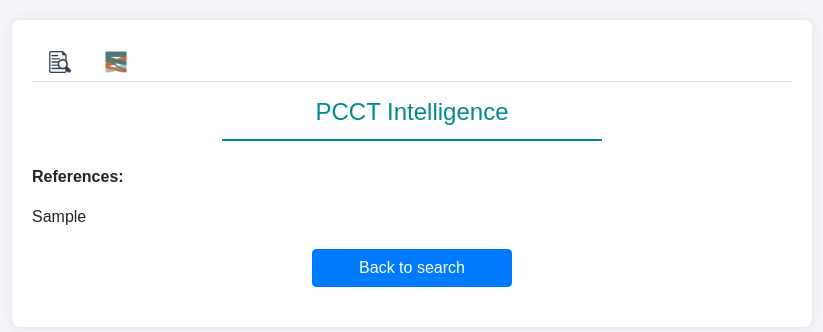
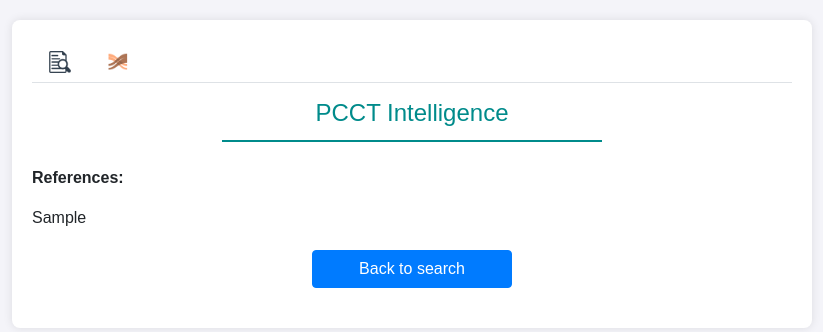
Before and after one commit to pooyansb/nae-int-papers-v8.2, a Flask app: template templates/search.html in a window 1280 px wide. Shown: the top 332 px of the page, without its empty margins (228-1051 px from the left). Run offline with Flask 3, Linux system fonts and the light colour scheme; the template is opened without the code that fills it: most values are stand-ins (such as "Sample title", 1, 10 or a date in 2020); some libraries are stand-ins or nearby versions.

Commit message:
Update search.html

```diff
--- a/templates/search.html
+++ b/templates/search.html
@@ -1,4 +1,4 @@
-<!DOCTYPE html>
+ <!DOCTYPE html>
 <html lang="en">
 <head>
   <meta charset="UTF-8">
@@ -82,8 +82,8 @@
       <li class="nav-item">
         <a class="nav-link {% if active_tab=='sankey' %}active{% endif %}"
            href="{{ url_for('sankey.sankey') }}">
-          <img src="{{ url_for('static', filename='sankey_icon.png') }}" alt="Sankey"
-               style="height: 22px;">
+          <img src="{{ url_for('static', filename='sankey_icon3.png') }}" alt="Sankey"
+               style="height: 25px;">
         </a>
       </li>
     </ul>
```
